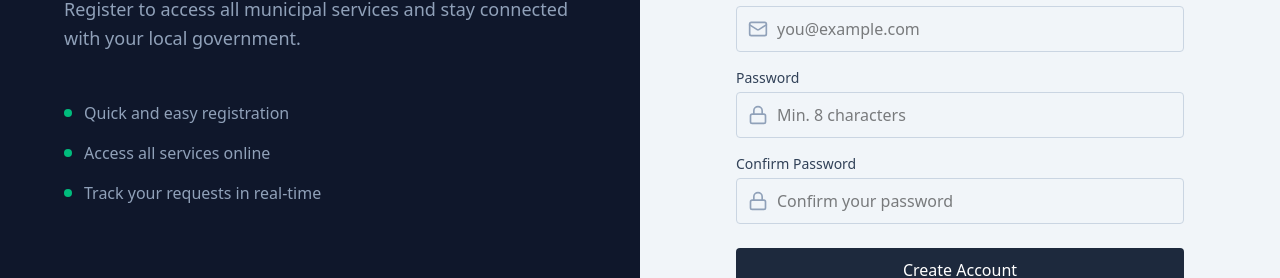
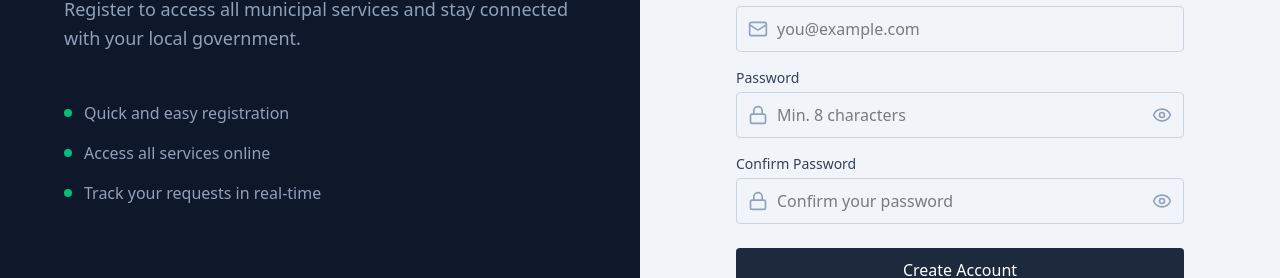
Before and after one commit to Kareem-hassanieh/municipality-system, a React app in the folder frontend/: page /register in a window 1280 px wide. Shown: the part 328-606 px from the top of the page. Built offline with nearby package versions, Linux system fonts and the light colour scheme; the HTML template or start-up script is replaced by a standard one.

Commit message:
Add password visibility toggle and validation to login and register forms

```diff
--- a/frontend/src/pages/Login.jsx
+++ b/frontend/src/pages/Login.jsx
@@ -1,11 +1,12 @@
 import { useState } from 'react';
 import { Link, useNavigate } from 'react-router-dom';
 import { useAuth } from '../context/AuthContext';
-import { Mail, Lock, AlertCircle } from 'lucide-react';
+import { Mail, Lock, AlertCircle, Eye, EyeOff } from 'lucide-react';
 
 export default function Login() {
   const [email, setEmail] = useState('');
   const [password, setPassword] = useState('');
+  const [showPassword, setShowPassword] = useState(false);
   const [error, setError] = useState('');
   const [errors, setErrors] = useState({});
   const [loading, setLoading] = useState(false);
@@ -128,15 +129,22 @@
               <div className="relative">
                 <Lock className="w-5 h-5 text-slate-400 absolute left-3 top-1/2 -translate-y-1/2" />
                 <input
-                  type="password"
+                  type={showPassword ? 'text' : 'password'}
                   value={password}
                   onChange={(e) => {
                     setPassword(e.target.value);
                     if (errors.password) setErrors({ ...errors, password: '' });
                   }}
-                  className={`w-full pl-10 pr-4 py-2.5 border rounded-lg focus:ring-2 focus:ring-slate-500 focus:border-slate-500 outline-none transition ${errors.password ? 'border-red-500' : 'border-slate-300'}`}
+                  className={`w-full pl-10 pr-12 py-2.5 border rounded-lg focus:ring-2 focus:ring-slate-500 focus:border-slate-500 outline-none transition ${errors.password ? 'border-red-500' : 'border-slate-300'}`}
                   placeholder="••••••••"
                 />
+                <button
+                  type="button"
+                  onClick={() => setShowPassword(!showPassword)}
+                  className="absolute right-3 top-1/2 -translate-y-1/2 text-slate-400 hover:text-slate-600"
+                >
+                  {showPassword ? <EyeOff className="w-5 h-5" /> : <Eye className="w-5 h-5" />}
+                </button>
               </div>
               {errors.password && <p className="text-red-500 text-xs mt-1">{errors.password}</p>}
             </div>
--- a/frontend/src/pages/Register.jsx
+++ b/frontend/src/pages/Register.jsx
@@ -1,13 +1,15 @@
 import { useState } from 'react';
 import { useNavigate, Link } from 'react-router-dom';
 import { useAuth } from '../context/AuthContext';
-import { Mail, Lock, User, Loader2 } from 'lucide-react';
+import { Mail, Lock, User, Loader2, Eye, EyeOff } from 'lucide-react';
 
 export default function Register() {
   const [name, setName] = useState('');
   const [email, setEmail] = useState('');
   const [password, setPassword] = useState('');
   const [passwordConfirmation, setPasswordConfirmation] = useState('');
+  const [showPassword, setShowPassword] = useState(false);
+  const [showConfirmPassword, setShowConfirmPassword] = useState(false);
   const [error, setError] = useState('');
   const [errors, setErrors] = useState({});
   const [loading, setLoading] = useState(false);
@@ -162,15 +164,22 @@
               <div className="relative">
                 <Lock className="absolute left-3 top-1/2 transform -translate-y-1/2 w-5 h-5 text-slate-400" />
                 <input
-                  type="password"
+                  type={showPassword ? 'text' : 'password'}
                   value={password}
                   onChange={(e) => {
                     setPassword(e.target.value);
                     if (errors.password) setErrors({ ...errors, password: '' });
                   }}
-                  className={`w-full pl-10 pr-4 py-2.5 border rounded focus:ring-1 focus:ring-slate-500 focus:border-slate-500 outline-none ${errors.password ? 'border-red-500' : 'border-slate-300'}`}
+                  className={`w-full pl-10 pr-12 py-2.5 border rounded focus:ring-1 focus:ring-slate-500 focus:border-slate-500 outline-none ${errors.password ? 'border-red-500' : 'border-slate-300'}`}
                   placeholder="Min. 8 characters"
                 />
+                <button
+                  type="button"
+                  onClick={() => setShowPassword(!showPassword)}
+                  className="absolute right-3 top-1/2 -translate-y-1/2 text-slate-400 hover:text-slate-600"
+                >
+                  {showPassword ? <EyeOff className="w-5 h-5" /> : <Eye className="w-5 h-5" />}
+                </button>
               </div>
               {errors.password && <p className="text-red-500 text-xs mt-1">{errors.password}</p>}
             </div>
@@ -182,15 +191,22 @@
               <div className="relative">
                 <Lock className="absolute left-3 top-1/2 transform -translate-y-1/2 w-5 h-5 text-slate-400" />
                 <input
-                  type="password"
+                  type={showConfirmPassword ? 'text' : 'password'}
                   value={passwordConfirmation}
                   onChange={(e) => {
                     setPasswordConfirmation(e.target.value);
                     if (errors.passwordConfirmation) setErrors({ ...errors, passwordConfirmation: '' });
                   }}
-                  className={`w-full pl-10 pr-4 py-2.5 border rounded focus:ring-1 focus:ring-slate-500 focus:border-slate-500 outline-none ${errors.passwordConfirmation ? 'border-red-500' : 'border-slate-300'}`}
+                  className={`w-full pl-10 pr-12 py-2.5 border rounded focus:ring-1 focus:ring-slate-500 focus:border-slate-500 outline-none ${errors.passwordConfirmation ? 'border-red-500' : 'border-slate-300'}`}
                   placeholder="Confirm your password"
                 />
+                <button
+                  type="button"
+                  onClick={() => setShowConfirmPassword(!showConfirmPassword)}
+                  className="absolute right-3 top-1/2 -translate-y-1/2 text-slate-400 hover:text-slate-600"
+                >
+                  {showConfirmPassword ? <EyeOff className="w-5 h-5" /> : <Eye className="w-5 h-5" />}
+                </button>
               </div>
               {errors.passwordConfirmation && <p className="text-red-500 text-xs mt-1">{errors.passwordConfirmation}</p>}
             </div>
```
